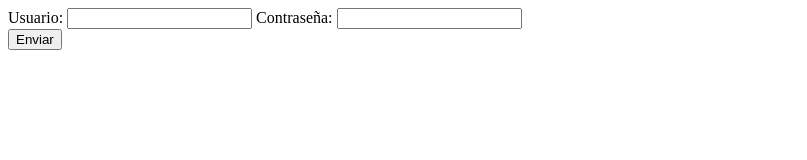
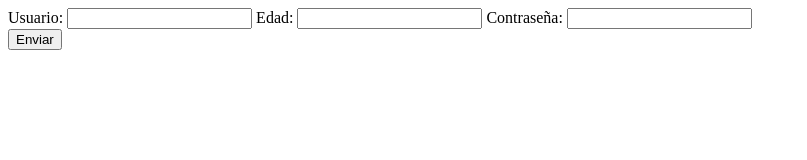
Before and after one commit to NataliaDS24/TallerGit, a plain HTML site: page index.html in a window 1280 px wide. Shown: the whole page, without its empty margins (0-807 px from the left). Drawn offline with Linux system fonts and the light colour scheme.

Commit message:
cambio urgente

```diff
--- a/index.html
+++ b/index.html
@@ -9,6 +9,8 @@
 		<form action="">
 				<label>Usuario:</label>
 				<input type="text" name="user">
+				<label>Edad:</label>
+				<input type="text" name="edad">
 				<label>Contraseña:</label>
 				<input type="password" name="contraseña"><br>
 				<button type="submit">Enviar</button>
```
